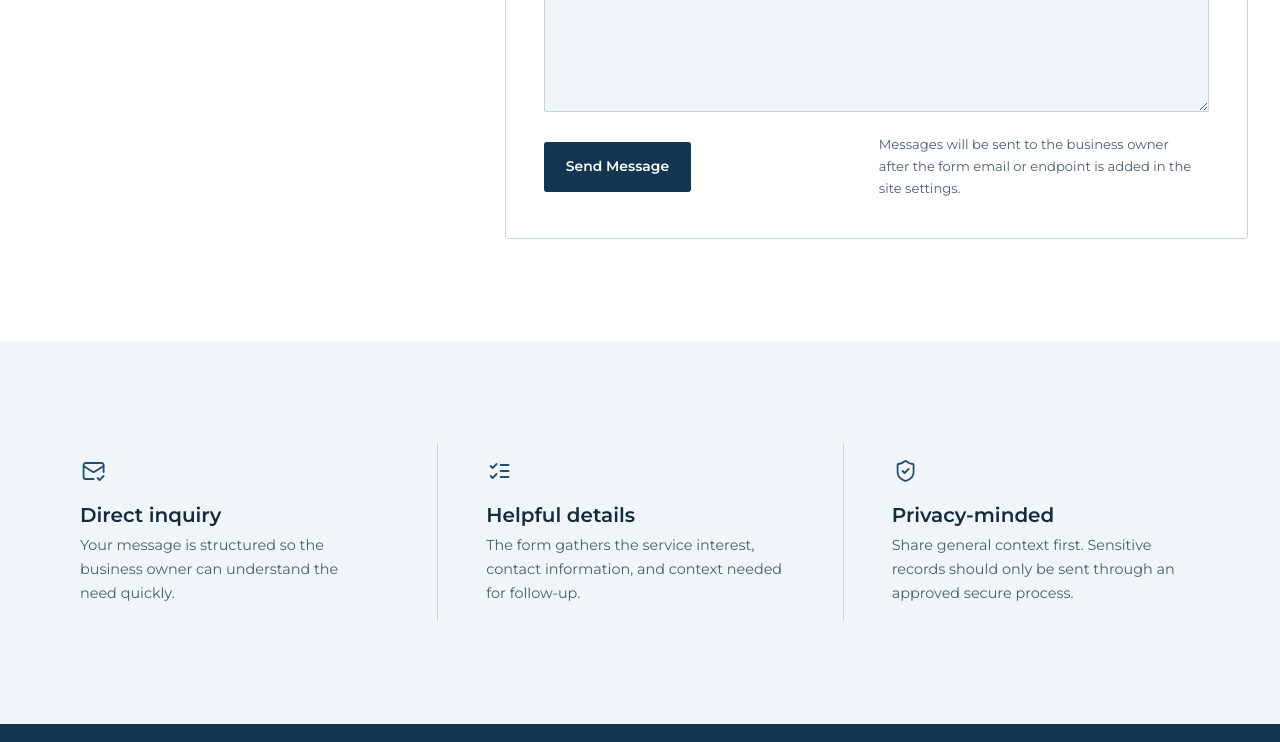
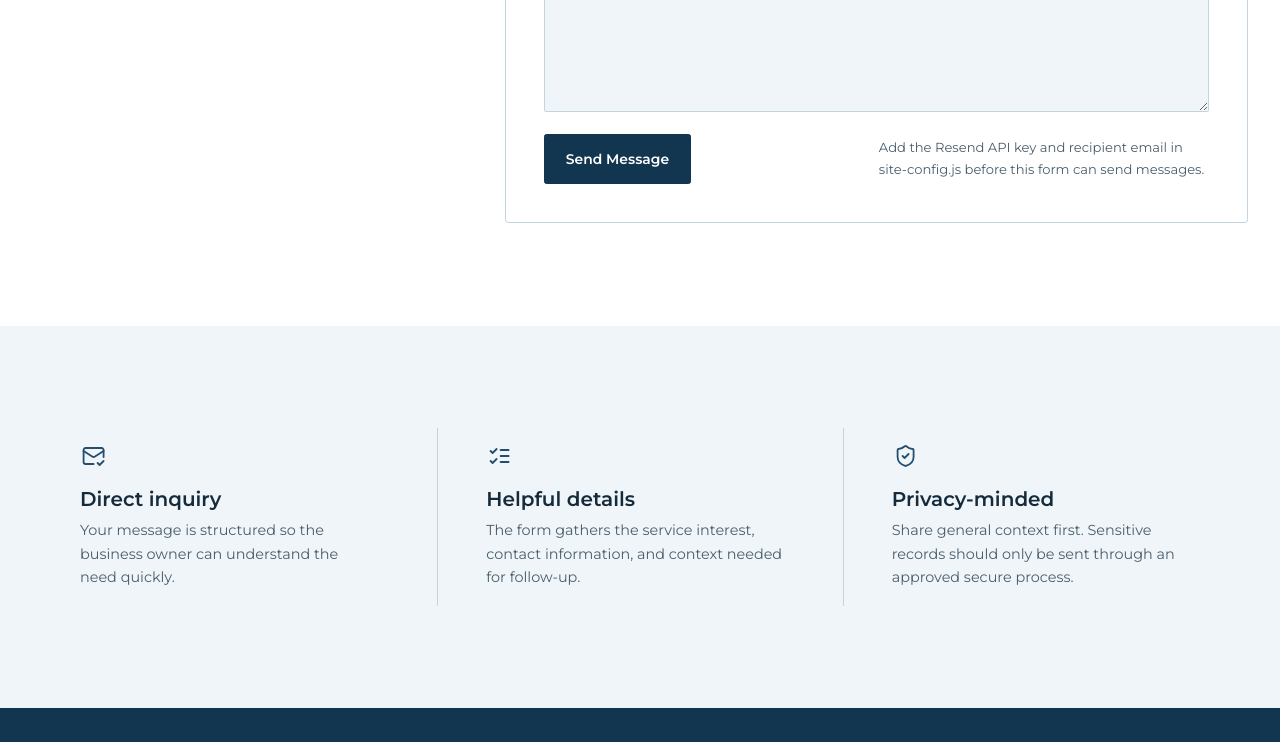
Before and after one commit to digitalcr8tive/crystal-dragonfly-education-consulting, a plain HTML site: page contact.html in a window 1280 px wide. Shown: the part 1200-1942 px from the top of the page. Drawn offline with Linux system fonts and the light colour scheme.

Commit message:
fix: update contact form default status text to reference Resend

```diff
--- a/contact.html
+++ b/contact.html
@@ -51,7 +51,7 @@
             </label>
             <label class="form-wide">Your Message *<textarea name="message" rows="6" placeholder="Briefly share what kind of support you are looking for." required></textarea></label>
 
-            <div class="form-actions"><button class="button" type="submit">Send Message</button><p data-contact-status>Messages will be sent to the business owner after the form email or endpoint is added in the site settings.</p></div>
+            <div class="form-actions"><button class="button" type="submit">Send Message</button><p data-contact-status>Add the Resend API key and recipient email in site-config.js before this form can send messages.</p></div>
           </form>
         </div>
       </div></section>
```
